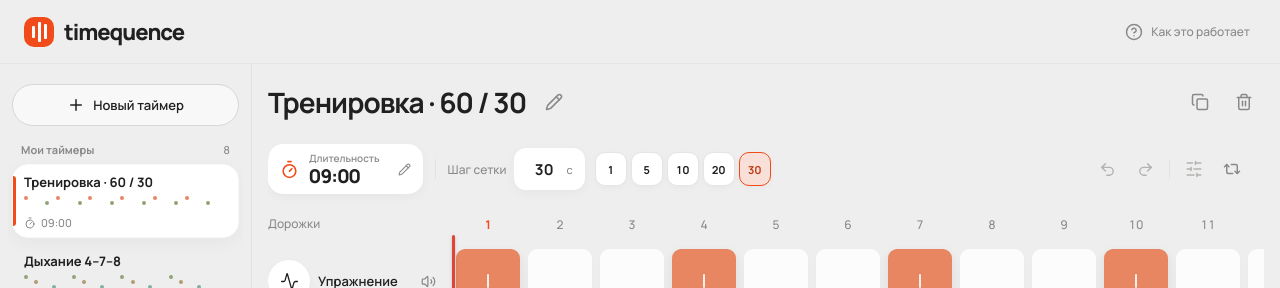
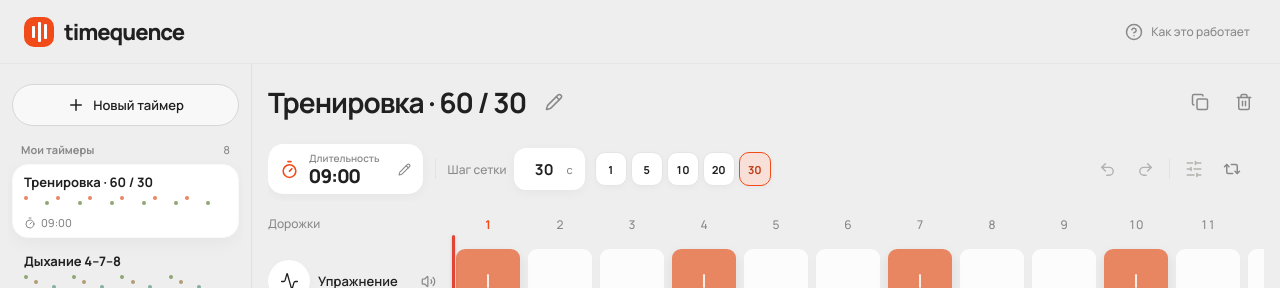
Before and after one commit to rusakoff/timequence, a React (Vite) app: page / in a window 1280 px wide. Shown: the top 288 px of the page. Built offline with nearby package versions, Linux system fonts and the light colour scheme.

Commit message:
style: remove active timer accent rail

```diff
--- a/src/styles.css
+++ b/src/styles.css
@@ -464,16 +464,6 @@ input[type="range"]:disabled {
   background: var(--white);
   border-color: var(--line);
 }
-.timer-card.current::before {
-  content: "";
-  position: absolute;
-  top: 11px;
-  bottom: 11px;
-  left: 0;
-  width: 3px;
-  border-radius: 0 3px 3px 0;
-  background: var(--orange);
-}
 .timer-card-top {
   display: block;
 }
```
